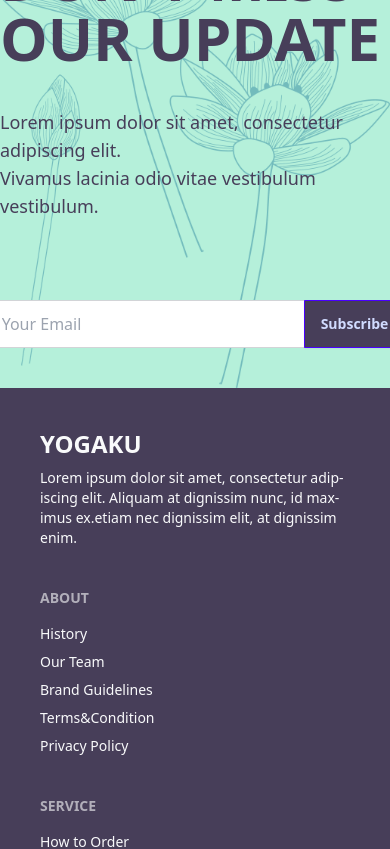
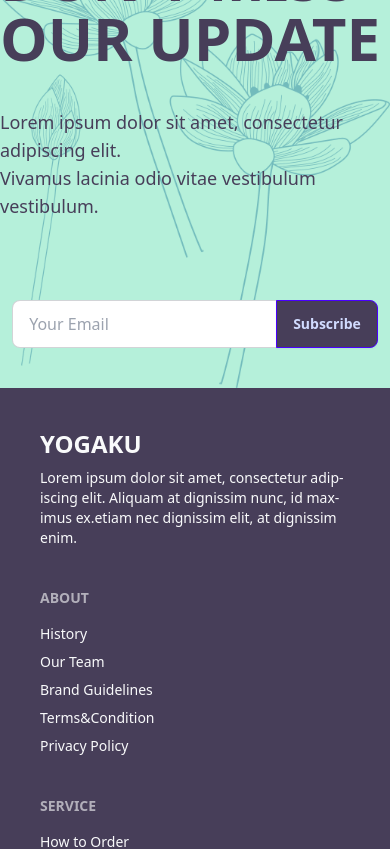
Before and after one commit to Aliwdg16/Yoga, a React (Vite) app: page / in a window 390 px wide. Shown: the part 6668-7517 px from the top of the page. Built offline with nearby package versions, Linux system fonts and the light colour scheme.

Commit message:
fixed minor responsivnes problem

```diff
--- a/src/Components/Dontmiss.jsx
+++ b/src/Components/Dontmiss.jsx
@@ -1,19 +1,36 @@
-
 const Dontmiss = () => {
   return (
     <>
-    <div className="flex flex-col justify-center w-full items-center bg-right-top" style={{ backgroundImage:'url("./src/assets/lotus_section_8.png")', backgroundRepeat:"no-repeat", backgroundSize:"cover",backgroundColor:'#b5f0da'}}>
-    <h1 className=" text-6xl font-bold mt-10  text-[#473e59]">DON'T MISS OUR UPDATE</h1>
-    <p className=" mt-10 mb-10 text-lg text-[#473e59]">
-Lorem ipsum dolor sit amet, consectetur adipiscing elit.
-<br />
-Vivamus lacinia odio vitae vestibulum vestibulum.</p>
-    <div className="join mt-10 mb-10">
-        <input type="text" placeholder="Your Email" className="input w-96 input-bordered join-item max-w-xs" />
-        <button className="btn btn-primary join-item bg-[#473e59]">Subscribe</button>
+      <div
+        className="flex flex-col justify-center w-full items-center bg-right-top"
+        style={{
+          backgroundImage: 'url("./src/assets/lotus_section_8.png")',
+          backgroundRepeat: "no-repeat",
+          backgroundSize: "cover",
+          backgroundColor: "#b5f0da",
+        }}
+      >
+        <h1 className=" text-6xl font-bold mt-10  text-[#473e59]">
+          DON'T MISS OUR UPDATE
+        </h1>
+        <p className=" mt-10 mb-10 text-lg text-[#473e59]">
+          Lorem ipsum dolor sit amet, consectetur adipiscing elit.
+          <br />
+          Vivamus lacinia odio vitae vestibulum vestibulum.
+        </p>
+        <div className="join mt-10 mb-10">
+          <input
+            type="text"
+            placeholder="Your Email"
+            className="input w-full input-bordered join-item max-w-xs"
+          />
+          <button className="btn btn-primary join-item bg-[#473e59]">
+            Subscribe
+          </button>
+        </div>
       </div>
-      </div>
-      </>)
-}
+    </>
+  );
+};
 
-export default Dontmiss
+export default Dontmiss;
```
